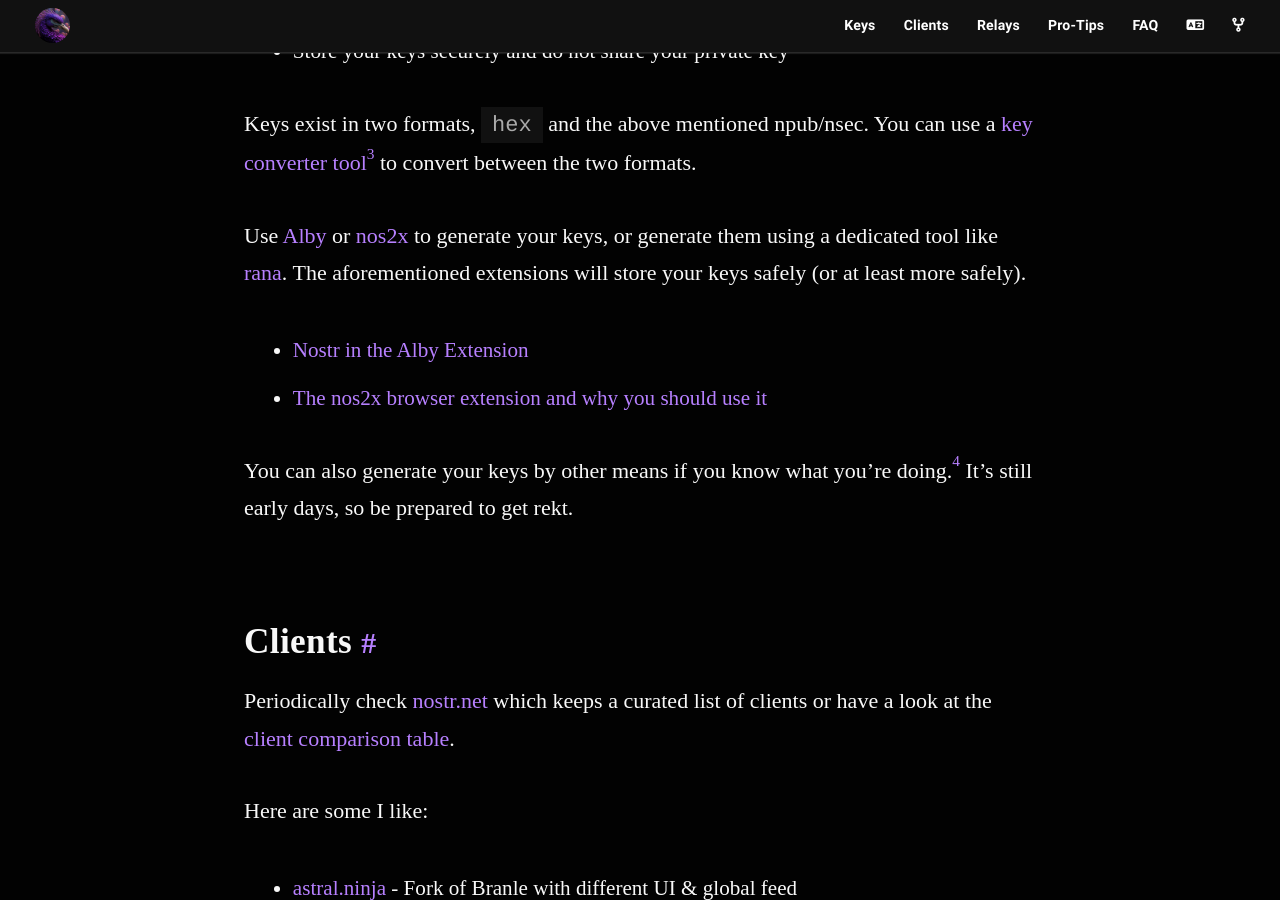
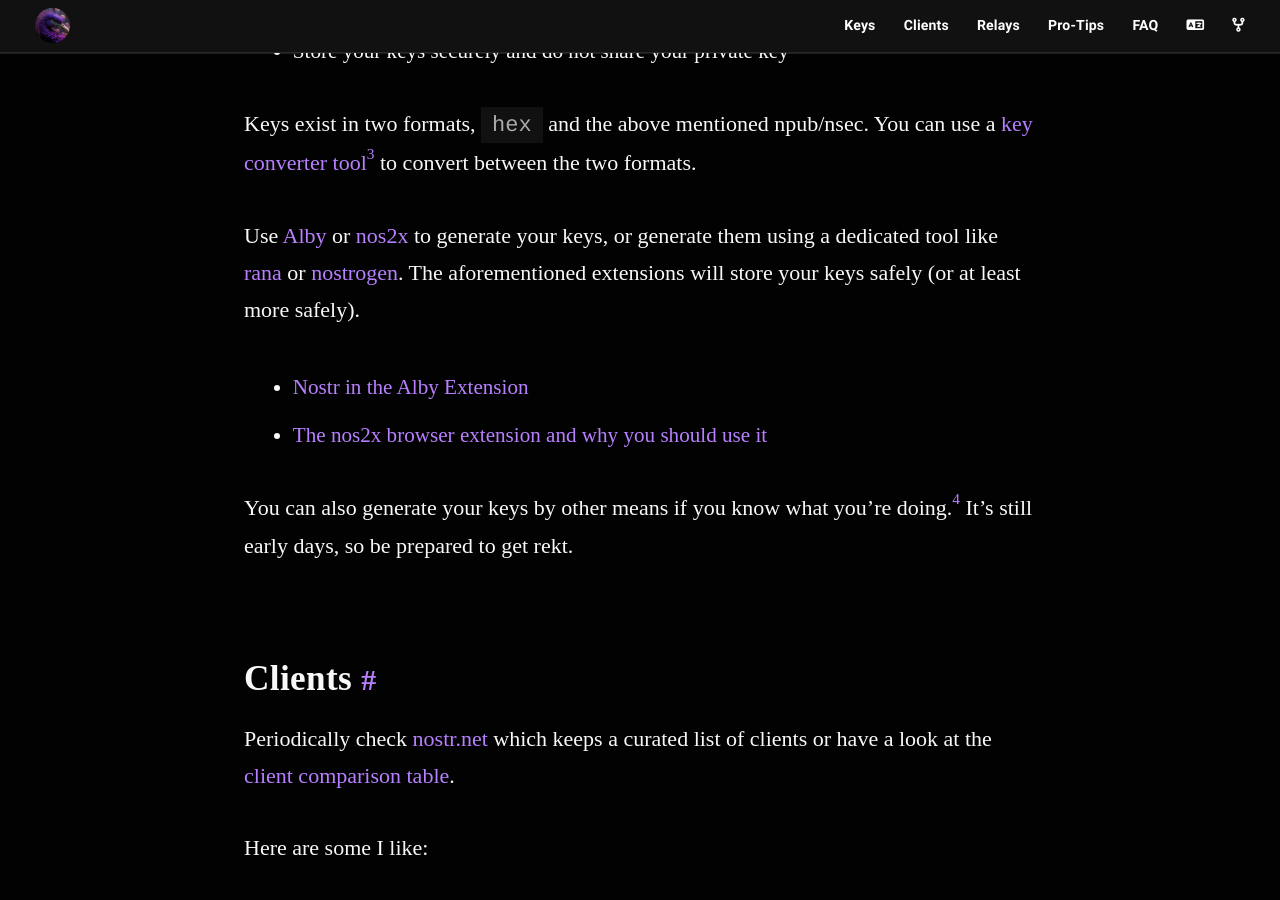
Before and after one commit to nostr-resources/nostr-resources.github.io, a Jekyll site: the page built from index.md, in a window 1280 px wide and 900 px high, scrolled down 2344 px. Built offline with Jekyll 4.4.1, drawn with Linux system fonts in a browser that asks for light colours; some web fonts are replaced.

Commit message:
Add nostrogen
Resolves #12

```diff
--- a/index.md
+++ b/index.md
@@ -62,8 +62,9 @@ convert between the two formats.
 
 Use [Alby](https://getalby.com) or [nos2x](https://github.com/fiatjaf/nos2x) to
 generate your keys, or generate them using a dedicated tool like
-[rana](https://github.com/grunch/rana). The aforementioned extensions will store
-your keys safely (or at least more safely).
+[rana](https://github.com/grunch/rana) or
+[nostrogen](https://hitony.com/nostrogen/). The aforementioned extensions will
+store your keys safely (or at least more safely).
 
 - [Nostr in the Alby Extension](https://blog.getalby.com/nostr-in-the-alby-extension/)
 - [The nos2x browser extension and why you should use it](https://youtu.be/IoLw-3ok3_M)
```
